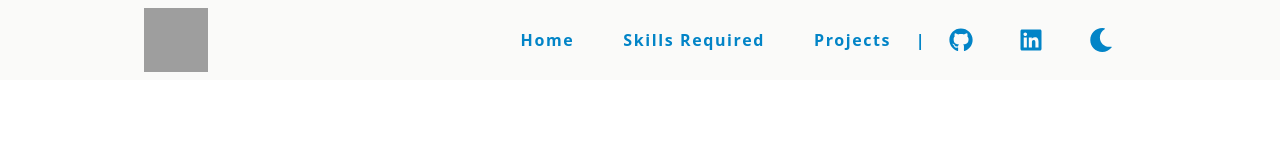
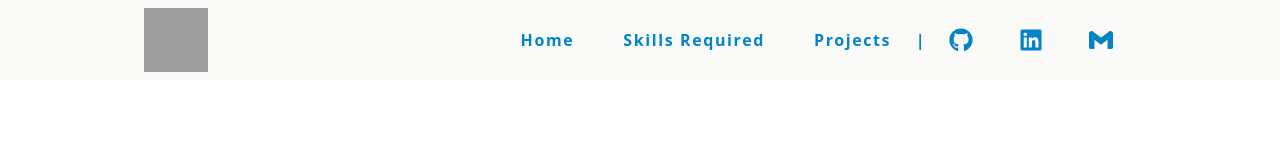
Before and after one commit to rohit1396/portfolio_website, a React (Vite) app: page / in a window 1280 px wide. Shown: the top 149 px of the page. Built offline with nearby package versions, Linux system fonts and the light colour scheme; grey boxes are pictures that could not be loaded; the HTML template or start-up script is replaced by a standard one.

Commit message:
adding gmail icon

```diff
--- a/src/components/Navbar.jsx
+++ b/src/components/Navbar.jsx
@@ -2,14 +2,12 @@ import React, { useEffect, useState } from "react";
 import { IoIosMenu } from "react-icons/io";
 import { FaGithub } from "react-icons/fa";
 import { FaLinkedin } from "react-icons/fa";
-import { FaMoon } from "react-icons/fa";
-import { FaSun } from "react-icons/fa";
 import { RxCross2 } from "react-icons/rx";
 import { Link } from "react-scroll";
+import { SiGmail } from "react-icons/si";
 
 const Navbar = () => {
   const [show, setShow] = useState(false);
-  const [dayNight, setDayNight] = useState(false);
   const [bgNav, setBgNav] = useState(false);
 
   useEffect(() => {
@@ -26,10 +24,6 @@ const Navbar = () => {
       });
     };
   }, []);
-
-  const toggleTheme = () => {
-    setDayNight(!dayNight);
-  };
 
   return (
     <div
@@ -111,11 +105,9 @@ const Navbar = () => {
               </a>
             </span>
             <span>
-              {dayNight ? (
-                <FaSun onClick={toggleTheme} />
-              ) : (
-                <FaMoon onClick={toggleTheme} />
-              )}
+              <a href="mailto:rohitgaikwad726@gmail.com" target="_blank">
+                <SiGmail />
+              </a>
             </span>
           </div>
         </div>
@@ -190,11 +182,9 @@ const Navbar = () => {
             </a>
           </span>
           <span>
-            {dayNight ? (
-              <FaSun onClick={toggleTheme} />
-            ) : (
-              <FaMoon onClick={toggleTheme} />
-            )}
+            <a href="mailto:rohitgaikwad726@gmail.com" target="_blank">
+              <SiGmail />
+            </a>
           </span>
         </div>
       </div>
```
